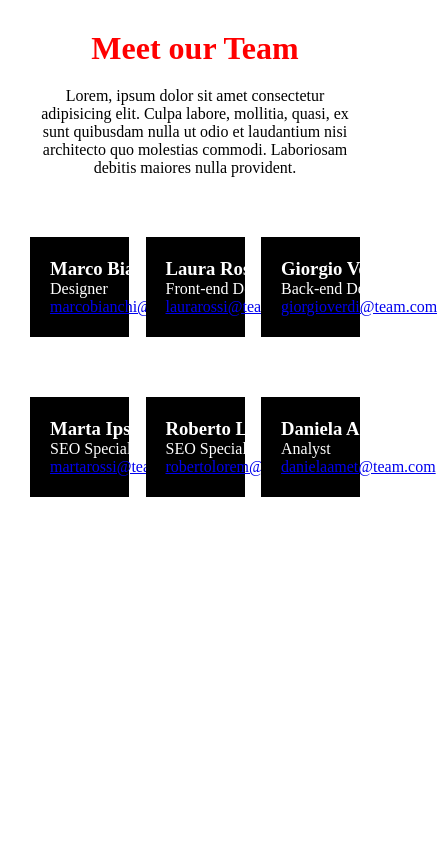
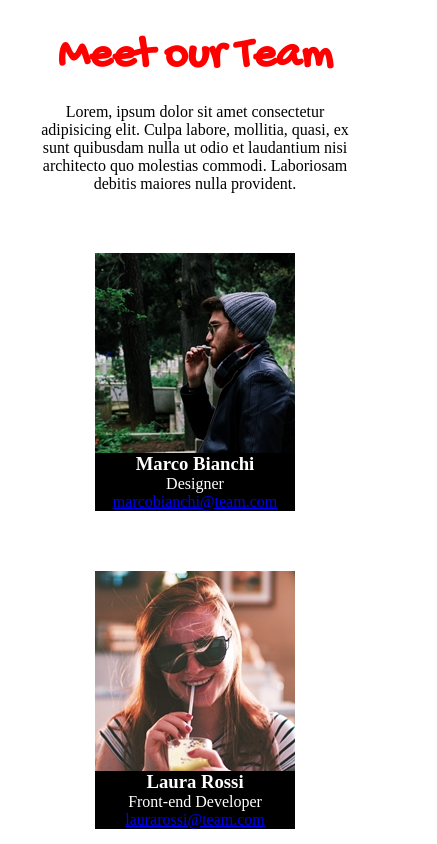
Before and after one commit to MirkoCaccavone/js-our-team, a plain HTML site: page index.html in a window 390 px wide. Shown: the top 844 px of the page, 437 px wide, since content can reach past the window. Drawn offline with Linux system fonts and the light colour scheme.

Commit message:
[feat] add font-family and media query

```diff
--- a/css/style.css
+++ b/css/style.css
@@ -10,8 +10,10 @@ header{
 }
 
 h1{
+    font-family: Gochi Hand;
     color: red;
     margin: 20px;
+    font-size: 45px;
 }
 
 main{
@@ -43,3 +45,39 @@ main{
     width: 100%;
     height: 100%;
 }
+
+/* media per spostare le card */
+@media screen and (max-width: 1000px){
+    main{
+        justify-content: space-around;
+    }
+
+    #card{
+        width: 40%;
+    }
+}
+
+@media screen and (max-width: 768px) {
+
+    #card{
+        width: 70%;
+        height: 150px;
+    }
+}
+
+@media screen and (max-width: 576px){
+
+    #card{
+        display: block;
+        width: auto;
+        height: auto;
+        text-align: center;
+    }
+
+    #subContainerLeft{
+        width: 200px;
+        height: 200px;
+        margin: auto;
+
+    }
+}
--- a/index.html
+++ b/index.html
@@ -3,6 +3,9 @@
 <head>
     <meta charset="UTF-8">
     <meta name="viewport" content="width=device-width, initial-scale=1.0">
+    <link rel="preconnect" href="https://fonts.googleapis.com">
+    <link rel="preconnect" href="https://fonts.gstatic.com" crossorigin>
+    <link href="https://fonts.googleapis.com/css2?family=Gochi+Hand&family=Montserrat:ital,wght@0,100..900;1,100..900&family=Nerko+One&display=swap" rel="stylesheet">
     <link rel="stylesheet" href="./css/style.css">
     <title>js our team</title>
 </head>
```
